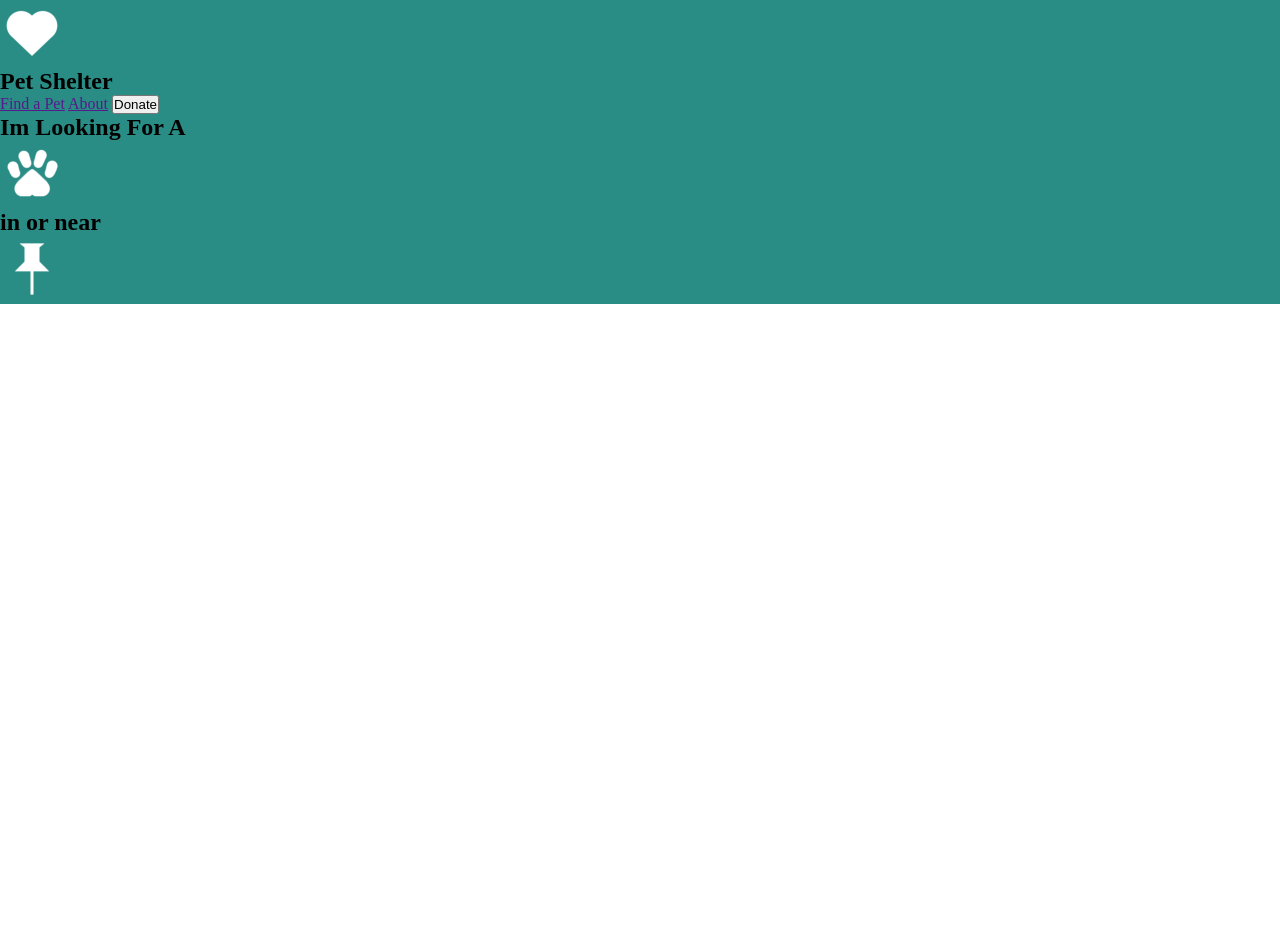
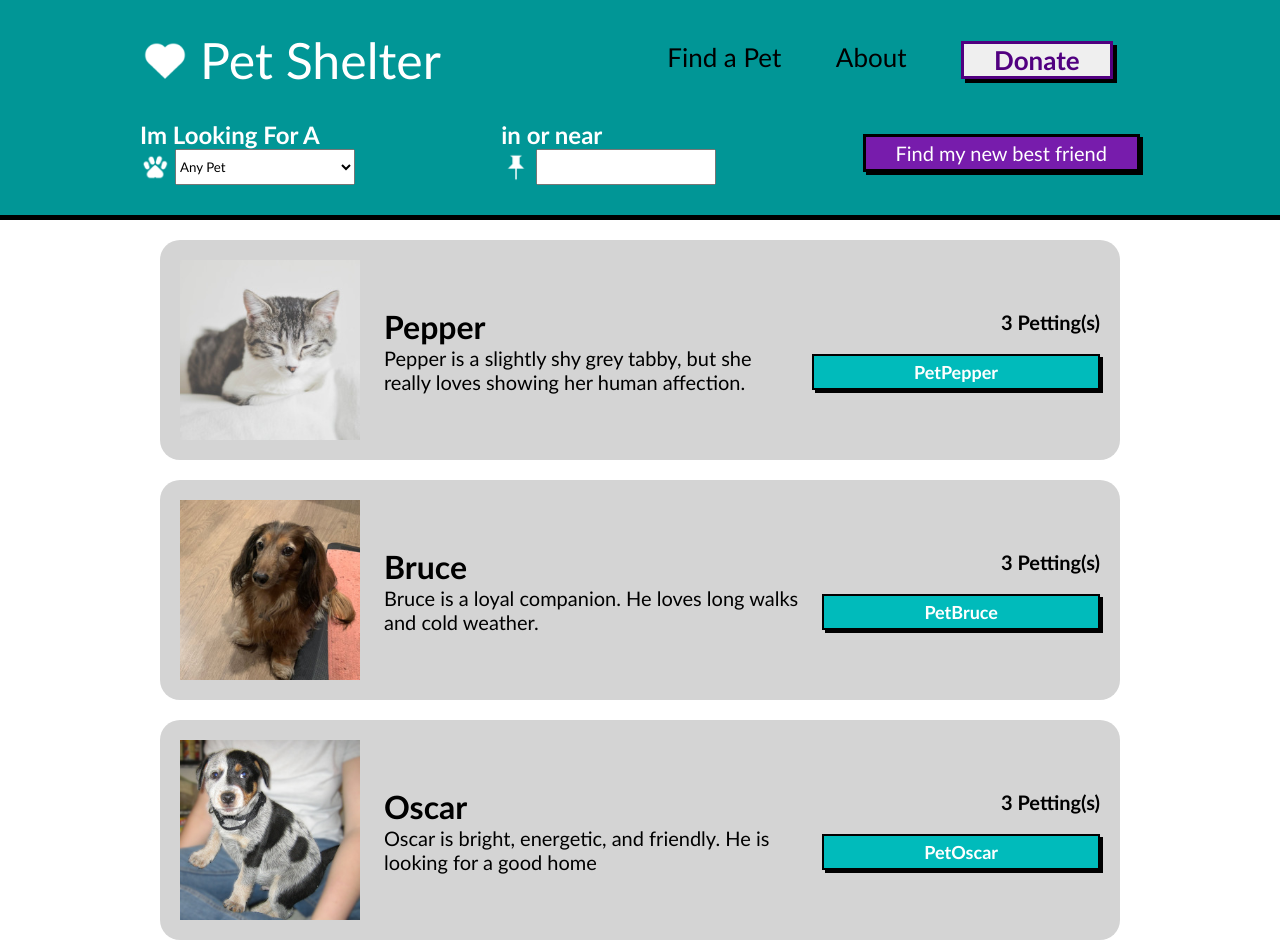
Before and after one commit to Ju4n000/Certificacion--C, a plain HTML site: page index.html in a window 1280 px wide. Before the commit the page ends 800 px from the top, so only its background shows below. Drawn offline with Linux system fonts and the light colour scheme.

Commit message:
subiendo cambios

```diff
--- a/index.html
+++ b/index.html
@@ -10,30 +10,86 @@
 
     <main>
         <div class="mainbar">
-            <nav class="nav1">
-                <img src="img/heart-light.png" alt="">
-                <h1>Pet Shelter</h1>
-                <a href="">Find a Pet</a>
-                <a href="">About</a>
-                <button>Donate</button>
+            <nav class="nav1 nav">
+                <div class="logo">
+                    <img class="logos heart" src="img/heart-light.png" alt="">
+                    <h1 class="title">Pet Shelter</h1>
+                </div>
+                <div class="enlaces">
+                    <a href="">Find a Pet</a>
+                    <a href="">About</a>
+                    <button class="donate">Donate</button>
+                </div>
+
             </nav>
 
-            <nav class="nav2">
-                <div>
+            <nav class="nav2 nav">
+                <div class="looking divs2">
                     <h1>Im Looking For A</h1>
-                    <div>
-                        <img src="img/paw-light.png" alt="">
+                    <div class="esc">
+                        <img class="logos2" src="img/paw-light.png" alt="">
+                        <select name="" class="menu1">
+                            <option value="">Any Pet</option>
+                            <option value="">Cat</option>
+                            <option value="">Dog</option>
+                        </select>
                     </div>
                 </div>
 
-                <div>
+                <div class="inon divs2">
                     <h1>in or near</h1>
-                    <div>
-                        <img src="img/pin-light.png" alt="">
+                    <div class="esc">
+                        <img class="logos2" src="img/pin-light.png" alt="">
+                        <input type="text" class="menu1">
                     </div>
                 </div>
 
+                <button class="findfried">
+                    Find my new best friend
+                </button>
+
             </nav>
+        </div>
+
+        <div class="items">
+            <div class="item1 item">
+                <img class="mascotas" src="img/pepper.jpg" alt="">
+                <div class="itemtext">
+                    <h1>Pepper</h1>
+                    <p class="text">Pepper is a slightly shy grey tabby, but she really loves showing her human affection.</p>
+                </div>
+                <div>
+                    <h2 class="numeropetting" id="numeropetting">3 Petting(s)</h2>
+                    <button class="pet petpepper">PetPepper</button>
+                </div>
+
+            </div>
+
+            <div class="item2 item">
+                <img class="mascotas" src="img/bruce.jpg" alt="">
+                <div class="itemtext">
+                    <h1>Bruce</h1>
+                    <p class="text">Bruce is a loyal companion. He loves long walks and cold weather.</p>
+                </div>
+                <div>
+                    <h2 class="numeropetting" id="numeropetting">3 Petting(s)</h2>
+                    <button class="pet petbruce">PetBruce</button>
+                </div>
+
+            </div>
+
+            <div class="item3 item">
+                <img class="mascotas" src="img/oscar.jpg" alt="">
+                <div class="itemtext">
+                    <h1>Oscar</h1>
+                    <p class="text">Oscar is bright, energetic, and friendly. He is looking for a good home</p>
+                </div>
+                <div>
+                    <h2 class="numeropetting" id="numeropetting">3 Petting(s)</h2>
+                    <button class="pet petoscar">PetOscar</button>
+                </div>
+
+            </div>
         </div>
 
     </main>
--- a/style.css
+++ b/style.css
@@ -2,8 +2,136 @@
     margin: 0;
     padding: 0;
     box-sizing: border-box;
+    font-family: 'Gill Sans', 'Gill Sans MT', Calibri, 'Trebuchet MS', sans-serif;
 }
 
 .mainbar {
-    background-color: rgb(42, 141, 133);
+    background-color: rgb(1, 150, 150);
+    padding: 30px;
+    border-bottom: solid 5px black;
 }
+
+.nav {
+    margin: 0 auto;
+    display: flex;
+    justify-content: space-between;
+    align-items: center;
+    width: 1000px;
+}
+
+.nav1 {
+    margin-bottom: 30px;
+}
+
+.nav1 a{
+    color: black;
+    text-decoration: none;
+}
+
+.nav2 {
+    color: white;
+}
+
+.heart {
+    width: 60px;
+}
+
+.title {
+    color: white;
+    margin-left: 10px;
+    font-size: 50px;
+    font-weight: 400;
+}
+
+.logo {
+    display: flex;
+    align-items: center;
+}
+
+.logos{
+    width: 50px;
+}
+
+.logos2 {
+    width: 30px;
+    margin-right: 5px;
+}
+
+.enlaces {
+    font-size: 26px;
+    display: flex;
+    justify-content: space-around;
+    width: 500px;
+}
+
+.esc {
+    display: flex;
+    align-items: center;
+}
+
+
+.donate{
+    font-size: 26px;
+    font-weight: 900;
+    padding: 0px 30px;
+    border: solid 3px rgb(81, 0, 128);
+    color: rgb(81, 0, 128);
+    box-shadow: 4px 4px black;
+}
+
+.findfried {
+    font-size: 20px;
+    padding: 4px 30px;
+    background-color: rgb(119, 28, 172);
+    color: white;
+    border: solid 3px black;
+    box-shadow: 3px 3px black;
+}
+
+.menu1 {
+    height: 36px;
+    width: 180px;
+}
+
+.items {
+    margin-top: 50px;
+    width: 1000px;
+    margin: 0 auto;
+}
+
+.item {
+    margin: 20px;
+    display: flex;
+    align-items: center;
+    background-color: rgb(212, 212, 212);
+    padding: 20px;
+    border-radius: 20px;
+}
+
+.mascotas {
+    width: 180px;
+}
+
+.numeropetting {
+    font-size: 20px;
+    margin-bottom: 20px;
+    text-align: end;
+}
+
+.itemtext {
+    margin: 24px;
+}
+
+.pet {
+    font-size: 18px;
+    font-weight: 900;
+    color: white;
+    padding: 5px 100px;
+    background-color: rgb(0, 187, 187);
+    box-shadow: 3px 3px black;
+    border: 2px solid black;
+}
+
+.text {
+    font-size: 20px;
+}
```
